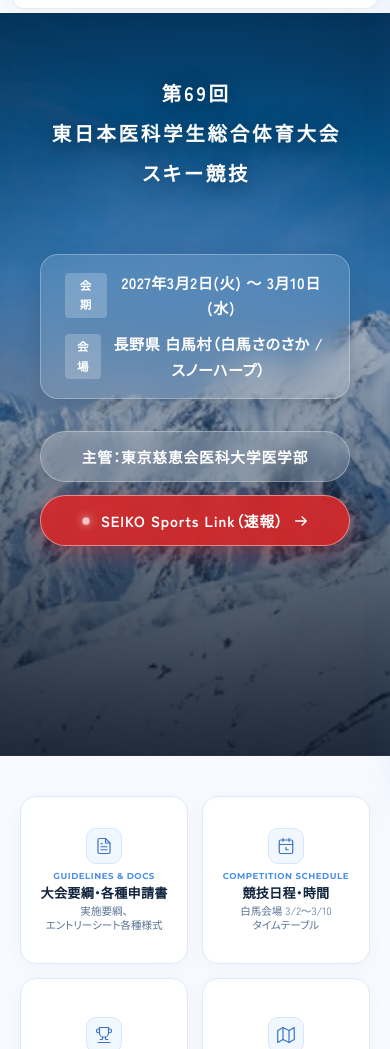
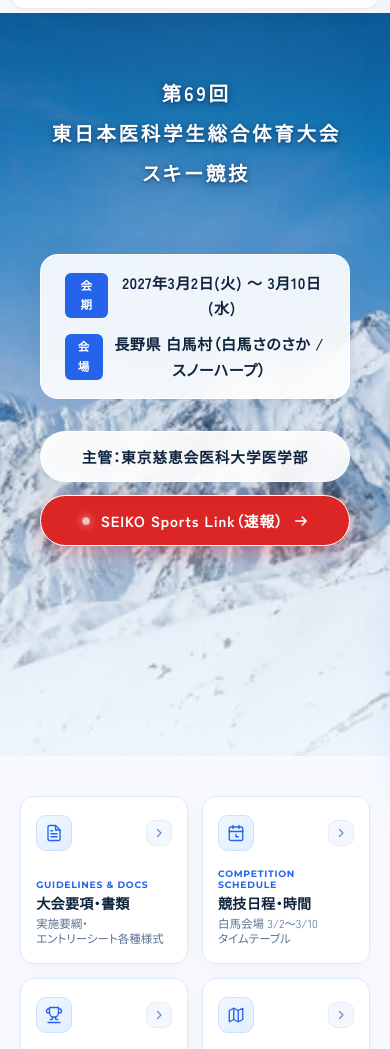
Before and after one commit to 69thtoitaiski/toitai69th, a plain HTML site: page index.html in a window 390 px wide. Shown: the part 51-1100 px from the top of the page. Drawn offline with Linux system fonts and the light colour scheme; no server answers.

Commit message:
feat(ui): カードアイコンおよびレイアウトをご指定時の状態に復元、メインビジュアルの暗さを一新し明るく爽やかな雪山グラデーションとフロストホワイトUIに刷新

```diff
--- a/assets/css/style.css
+++ b/assets/css/style.css
@@ -514,8 +514,7 @@ ul, ol {
 }
 
 /* ==========================================================================
-   Hero Section (Jiichiro Minimalist Style - Full Alpine Background)
-   Reference: https://www.jiichiro-shop.com
+   Hero Section (Bright & Luminous Alpine Ski Aesthetics)
    ========================================================================== */
 .hero {
   position: relative;
@@ -525,14 +524,14 @@ ul, ol {
   flex-direction: column;
   align-items: center;
   justify-content: flex-start;
-  background-color: #0c1f36;
+  background-color: #e8f4ff;
   background-image:
     linear-gradient(
       180deg,
-      rgba(11, 28, 51, 0.46) 0%,
-      rgba(18, 52, 98, 0.22) 35%,
-      rgba(11, 29, 54, 0.44) 65%,
-      rgba(8, 20, 38, 0.82) 100%
+      rgba(15, 45, 95, 0.22) 0%,
+      rgba(255, 255, 255, 0.0) 28%,
+      rgba(255, 255, 255, 0.0) 58%,
+      rgba(240, 247, 255, 0.90) 100%
     ),
     url('../images/hero-bg.png');
   background-position: center 28%;
@@ -543,12 +542,12 @@ ul, ol {
   text-align: center;
 }
 
-/* 繊細なビネットグラデーション（白銀の峰々の輝きを生かしつつ文字視認性を最大化） */
+/* 澄み渡る白銀の峰々と青空を輝かせる微細な光彩 */
 .hero::before {
   content: "";
   position: absolute;
   inset: 0;
-  background: radial-gradient(circle at 50% 42%, transparent 30%, rgba(6, 17, 32, 0.42) 100%);
+  background: radial-gradient(circle at 50% 25%, rgba(255, 255, 255, 0.12) 0%, transparent 60%);
   pointer-events: none;
 }
 
@@ -590,11 +589,13 @@ ul, ol {
   letter-spacing: 0.16em;
   color: #ffffff;
   line-height: 1.25;
-  text-shadow: 0 3px 22px rgba(6, 17, 32, 0.55);
+  text-shadow:
+    0 2px 10px rgba(10, 35, 75, 0.45),
+    0 1px 3px rgba(10, 35, 75, 0.55);
   padding-left: 0.16em; /* 広いトラッキングの視覚的センタリング補正 */
 }
 
-/* 4. 会期・会場：洗練されたフロストガラスバー */
+/* 4. 会期・会場：洗練されたフロストホワイトバー */
 .hero-meta-bar {
   display: inline-flex;
   align-items: center;
@@ -602,12 +603,12 @@ ul, ol {
   flex-wrap: wrap;
   gap: 0.6rem 1.6rem;
   padding: 0.75rem 2.2rem;
-  background: rgba(255, 255, 255, 0.12);
-  backdrop-filter: blur(14px);
-  -webkit-backdrop-filter: blur(14px);
-  border: 1px solid rgba(255, 255, 255, 0.28);
+  background: rgba(255, 255, 255, 0.90);
+  backdrop-filter: blur(16px);
+  -webkit-backdrop-filter: blur(16px);
+  border: 1.5px solid rgba(255, 255, 255, 0.95);
   border-radius: var(--radius-pill);
-  box-shadow: 0 8px 30px rgba(6, 17, 32, 0.2);
+  box-shadow: 0 8px 30px rgba(24, 60, 120, 0.12);
   margin-bottom: 2rem;
 }
 
@@ -616,7 +617,7 @@ ul, ol {
   align-items: center;
   gap: 0.65rem;
   font-size: 0.94rem;
-  color: #ffffff;
+  color: #10243e;
 }
 
 .hero-meta-label {
@@ -624,24 +625,24 @@ ul, ol {
   font-size: 0.72rem;
   font-weight: 700;
   letter-spacing: 0.08em;
-  padding: 0.18rem 0.6rem;
-  background: rgba(255, 255, 255, 0.22);
-  border-radius: 4px;
+  padding: 0.2rem 0.65rem;
+  background: #2563eb;
+  border-radius: 6px;
   color: #ffffff;
 }
 
 .hero-meta-val {
-  font-weight: 600;
+  font-weight: 700;
   letter-spacing: 0.04em;
-  color: #ffffff;
+  color: #10243e;
 }
 
 .hero-meta-divider {
-  color: rgba(255, 255, 255, 0.4);
+  color: #bfdbfe;
   font-weight: 300;
 }
 
-/* 5. ミニマルアクション行（主管カプセル & SEIKO速報ガラスピル） */
+/* 5. ミニマルアクション行（主管カプセル & SEIKO速報ピル） */
 .hero-actions {
   display: flex;
   align-items: center;
@@ -654,16 +655,16 @@ ul, ol {
   display: inline-flex;
   align-items: center;
   padding: 0.75rem 1.8rem;
-  background: rgba(255, 255, 255, 0.14);
+  background: rgba(255, 255, 255, 0.90);
   backdrop-filter: blur(12px);
   -webkit-backdrop-filter: blur(12px);
-  border: 1px solid rgba(255, 255, 255, 0.32);
+  border: 1.5px solid rgba(255, 255, 255, 0.95);
   border-radius: var(--radius-pill);
-  color: #ffffff;
+  color: #10243e;
   font-size: 0.92rem;
-  font-weight: 600;
+  font-weight: 700;
   letter-spacing: 0.06em;
-  box-shadow: 0 4px 16px rgba(6, 17, 32, 0.15);
+  box-shadow: 0 4px 18px rgba(24, 60, 120, 0.1);
 }
 
 .hero-btn-seiko {
@@ -671,25 +672,22 @@ ul, ol {
   align-items: center;
   gap: 0.65rem;
   padding: 0.75rem 2rem;
-  background: rgba(220, 38, 38, 0.88);
-  backdrop-filter: blur(10px);
-  -webkit-backdrop-filter: blur(10px);
-  border: 1px solid rgba(255, 255, 255, 0.45);
+  background: #dc2626;
+  border: 1.5px solid #ffffff;
   border-radius: var(--radius-pill);
   color: #ffffff !important;
   font-size: 0.92rem;
   font-weight: 700;
   letter-spacing: 0.06em;
   text-decoration: none;
-  box-shadow: 0 6px 22px rgba(220, 38, 38, 0.38);
+  box-shadow: 0 6px 20px rgba(220, 38, 38, 0.35);
   transition: all 0.28s cubic-bezier(0.16, 1, 0.3, 1);
 }
 
 .hero-btn-seiko:hover {
-  background: #dc2626;
+  background: #b91c1c;
   transform: translateY(-2px);
-  box-shadow: 0 10px 28px rgba(220, 38, 38, 0.52);
-  border-color: #ffffff;
+  box-shadow: 0 8px 24px rgba(220, 38, 38, 0.45);
 }
 
 .hero-live-dot {
@@ -1014,18 +1012,17 @@ ul, ol {
   aspect-ratio: 1 / 1;
   background-color: #ffffff;
   border: 1px solid #dcebfa;
-  border-radius: 20px !important;
-  padding: 1.6rem 1.25rem;
+  border-radius: 18px !important;
+  padding: 1.75rem 1.45rem 1.5rem;
   box-shadow: 0 4px 20px rgba(18, 48, 92, 0.04);
   display: flex;
   flex-direction: column;
-  align-items: center;
-  justify-content: center;
-  text-align: center;
+  justify-content: space-between;
   text-decoration: none;
   transition: all 0.28s cubic-bezier(0.16, 1, 0.3, 1);
   position: relative;
   overflow: hidden;
+  text-align: left;
 }
 
 .quick-link-card::before {
@@ -1053,19 +1050,19 @@ ul, ol {
 .quick-link-header {
   display: flex;
   align-items: center;
-  justify-content: center;
+  justify-content: space-between;
   width: 100%;
-  margin-bottom: 0.85rem;
-}
-
-/* 洗練された大人っぽいアイコンコンテナ（完全中央配置） */
+  margin-bottom: 1rem;
+}
+
+/* 大人っぽい洗練されたアイコンコンテナ（左上配置・ライトブルースクワークル） */
 .card-icon-mature {
   width: 48px;
   height: 48px;
   border-radius: 14px;
-  background: #f1f7fe;
-  border: 1px solid #d6e8fc;
-  color: #3b74c4;
+  background: linear-gradient(135deg, #f0f7ff 0%, #e2effe 100%);
+  border: 1px solid #cce2fd;
+  color: #2563eb;
   display: flex;
   align-items: center;
   justify-content: center;
@@ -1088,63 +1085,61 @@ ul, ol {
   box-shadow: 0 6px 16px rgba(37, 99, 235, 0.25);
 }
 
+/* 右上の矢印ボタン（角丸スクワークル・淡いボーダー） */
 .card-arrow-icon {
-  position: absolute;
-  top: 0.85rem;
-  right: 0.85rem;
-  width: 28px;
-  height: 28px;
-  border-radius: 50%;
-  border: 1px solid #e1edfc;
+  width: 32px;
+  height: 32px;
+  border-radius: 9px !important;
+  background-color: #f4f8fe;
+  border: 1px solid #e1edf8;
   display: flex;
   align-items: center;
   justify-content: center;
-  color: #8da4be;
+  color: #5a92d6;
   transition: all 0.25s ease;
-  background: #ffffff;
   flex-shrink: 0;
 }
 
 .quick-link-card:hover .card-arrow-icon {
+  background-color: #2563eb;
   border-color: #2563eb;
-  color: #2563eb;
-  transform: translate(2px, -2px);
+  color: #ffffff;
+  transform: translateX(3px);
 }
 
 .quick-link-text {
   display: flex;
   flex-direction: column;
-  align-items: center;
-  justify-content: center;
-  text-align: center;
+  justify-content: flex-end;
   width: 100%;
+  text-align: left;
 }
 
 .quick-link-en {
   font-family: var(--font-en);
-  font-size: 0.65rem;
+  font-size: 0.68rem;
   font-weight: 700;
-  letter-spacing: 0.12em;
-  color: #4b8ee6;
+  letter-spacing: 0.14em;
+  color: #2563eb;
   text-transform: uppercase;
   margin-bottom: 0.35rem;
   display: block;
   line-height: 1.35;
-  text-align: center;
   white-space: nowrap;
+  text-align: left;
 }
 
 .quick-link-title,
 .quick-link-text h3 {
-  font-size: clamp(0.98rem, 1.2vw, 1.15rem);
+  font-size: clamp(1.02rem, 1.2vw, 1.15rem);
   font-weight: 700;
   color: #10243e;
-  margin-bottom: 0.35rem;
+  margin-bottom: 0.4rem;
   letter-spacing: 0.02em;
   line-height: 1.35;
-  text-align: center;
   white-space: nowrap;
   transition: color 0.2s ease;
+  text-align: left;
 }
 
 .quick-link-card:hover .quick-link-title {
@@ -1153,36 +1148,36 @@ ul, ol {
 
 .quick-link-desc,
 .quick-link-text p {
-  font-size: 0.78rem;
+  font-size: 0.8rem;
   color: #587597;
-  line-height: 1.45;
+  line-height: 1.5;
   word-break: auto-phrase;
   margin: 0;
-  text-align: center;
+  text-align: left;
 }
 
 @media (max-width: 640px) {
   .quick-links-grid {
     grid-template-columns: repeat(2, 1fr);
     gap: 0.85rem;
-    margin-top: 1.5rem;
-    margin-bottom: 2rem;
+    margin-top: 1.8rem;
+    margin-bottom: 2.2rem;
   }
 
   .quick-link-card {
     aspect-ratio: 1 / 1;
-    min-height: 155px;
-    padding: 0.85rem 0.6rem !important;
-    border-radius: 16px !important;
+    min-height: 165px;
+    padding: 1.15rem 0.95rem 1rem !important;
+    border-radius: 14px !important;
     display: flex;
     flex-direction: column;
-    align-items: center;
-    justify-content: center;
-    text-align: center;
+    justify-content: space-between;
+    text-align: left;
   }
 
   .quick-link-header {
     margin-bottom: 0.45rem;
+    justify-content: space-between;
   }
 
   .card-icon-mature {
@@ -1197,35 +1192,49 @@ ul, ol {
   }
 
   .card-arrow-icon {
-    display: none;
+    width: 26px;
+    height: 26px;
+    border-radius: 7px;
+    display: flex;
+    align-items: center;
+    justify-content: center;
+  }
+
+  .card-arrow-icon svg {
+    width: 12px;
+    height: 12px;
+  }
+
+  .quick-link-text {
+    text-align: left;
   }
 
   .quick-link-en {
-    font-size: 0.54rem;
-    letter-spacing: 0.06em;
-    margin-bottom: 0.15rem;
+    font-size: 0.58rem;
+    letter-spacing: 0.08em;
+    margin-bottom: 0.2rem;
     line-height: 1.2;
     white-space: normal;
-    text-align: center;
+    text-align: left;
   }
 
   .quick-link-title,
   .quick-link-text h3 {
-    font-size: 0.82rem;
-    margin-bottom: 0.2rem;
+    font-size: 0.88rem;
+    margin-bottom: 0.25rem;
     line-height: 1.3;
     white-space: normal;
-    text-align: center;
+    text-align: left;
   }
 
   .quick-link-desc,
   .quick-link-text p {
-    font-size: 0.66rem;
-    line-height: 1.3;
+    font-size: 0.72rem;
+    line-height: 1.35;
     color: #587394;
     display: block !important;
     word-break: auto-phrase;
-    text-align: center;
+    text-align: left;
   }
 }
 
--- a/index.html
+++ b/index.html
@@ -5,7 +5,7 @@
   <meta name="viewport" content="width=device-width, initial-scale=1.0">
   <title>第69回 東日本医科学生総合体育大会 スキー競技 公式サイト</title>
   <meta name="description" content="第69回 東日本医科学生総合体育大会 冬季大会 スキー競技（東医体スキー競技）の公式ホームページです。会期：2027年3月2日〜10日、会場：White Resort 白馬さのさか・白馬クロスカントリー競技場(スノーハープ)。大会要項、日程、リザルトをご案内します。">
-  <link rel="stylesheet" href="assets/css/style.css?v=20270115_hero_symmetric">
+  <link rel="stylesheet" href="assets/css/style.css?v=20270115_bright_cards">
   <link rel="preconnect" href="https://fonts.googleapis.com">
   <link rel="preconnect" href="https://fonts.gstatic.com" crossorigin>
   <link href="https://fonts.googleapis.com/css2?family=Montserrat:wght@600;700;800;900&family=Noto+Sans+JP:wght@400;500;700;800;900&family=Zen+Kaku+Gothic+New:wght@400;500;700;900&display=swap" rel="stylesheet">
@@ -139,11 +139,11 @@
     <!-- 重要リンク（正方形アイコンカード - 洗練された大人っぽいデザイン） -->
     <div class="container">
       <div class="quick-links-grid">
-        <!-- カード1: 大会要綱・各種申請書 -->
+        <!-- カード1: 大会要項・書類 -->
         <a href="documents.html" class="quick-link-card">
           <div class="quick-link-header">
             <div class="card-icon-mature">
-              <svg viewBox="0 0 24 24" fill="none" stroke="currentColor" stroke-width="1.6" stroke-linecap="round" stroke-linejoin="round">
+              <svg viewBox="0 0 24 24" fill="none" stroke="currentColor" stroke-width="1.8" stroke-linecap="round" stroke-linejoin="round">
                 <path d="M14 2H6a2 2 0 0 0-2 2v16a2 2 0 0 0 2 2h12a2 2 0 0 0 2-2V8z"></path>
                 <polyline points="14 2 14 8 20 8"></polyline>
                 <line x1="16" y1="13" x2="8" y2="13"></line>
@@ -152,13 +152,13 @@
               </svg>
             </div>
             <span class="card-arrow-icon">
-              <svg width="14" height="14" fill="none" stroke="currentColor" stroke-width="2.5" viewBox="0 0 24 24"><path stroke-linecap="round" stroke-linejoin="round" d="M7 17L17 7M17 7H7M17 7V17"/></svg>
+              <svg width="14" height="14" fill="none" stroke="currentColor" stroke-width="2.5" viewBox="0 0 24 24"><path stroke-linecap="round" stroke-linejoin="round" d="M9 5l7 7-7 7"/></svg>
             </span>
           </div>
           <div class="quick-link-text">
             <span class="quick-link-en">GUIDELINES &amp; DOCS</span>
-            <h3 class="quick-link-title"><span class="text-nowrap">大会要綱・各種申請書</span></h3>
-            <p class="quick-link-desc"><span class="text-nowrap">実施要綱、</span><span class="text-nowrap">エントリーシート各種様式</span></p>
+            <h3 class="quick-link-title"><span class="text-nowrap">大会要項・書類</span></h3>
+            <p class="quick-link-desc"><span class="text-nowrap">実施要綱・</span><span class="text-nowrap">エントリーシート各種様式</span></p>
           </div>
         </a>
 
@@ -166,7 +166,7 @@
         <a href="schedule.html" class="quick-link-card">
           <div class="quick-link-header">
             <div class="card-icon-mature">
-              <svg viewBox="0 0 24 24" fill="none" stroke="currentColor" stroke-width="1.6" stroke-linecap="round" stroke-linejoin="round">
+              <svg viewBox="0 0 24 24" fill="none" stroke="currentColor" stroke-width="1.8" stroke-linecap="round" stroke-linejoin="round">
                 <rect x="3" y="4" width="18" height="18" rx="2" ry="2"></rect>
                 <line x1="16" y1="2" x2="16" y2="6"></line>
                 <line x1="8" y1="2" x2="8" y2="6"></line>
@@ -175,7 +175,7 @@
               </svg>
             </div>
             <span class="card-arrow-icon">
-              <svg width="14" height="14" fill="none" stroke="currentColor" stroke-width="2.5" viewBox="0 0 24 24"><path stroke-linecap="round" stroke-linejoin="round" d="M7 17L17 7M17 7H7M17 7V17"/></svg>
+              <svg width="14" height="14" fill="none" stroke="currentColor" stroke-width="2.5" viewBox="0 0 24 24"><path stroke-linecap="round" stroke-linejoin="round" d="M9 5l7 7-7 7"/></svg>
             </span>
           </div>
           <div class="quick-link-text">
@@ -189,7 +189,7 @@
         <a href="results.html" class="quick-link-card">
           <div class="quick-link-header">
             <div class="card-icon-mature">
-              <svg viewBox="0 0 24 24" fill="none" stroke="currentColor" stroke-width="1.6" stroke-linecap="round" stroke-linejoin="round">
+              <svg viewBox="0 0 24 24" fill="none" stroke="currentColor" stroke-width="1.8" stroke-linecap="round" stroke-linejoin="round">
                 <path d="M6 9H4.5a2.5 2.5 0 0 1 0-5H6"></path>
                 <path d="M18 9h1.5a2.5 2.5 0 0 0 0-5H18"></path>
                 <path d="M4 22h16"></path>
@@ -199,7 +199,7 @@
               </svg>
             </div>
             <span class="card-arrow-icon">
-              <svg width="14" height="14" fill="none" stroke="currentColor" stroke-width="2.5" viewBox="0 0 24 24"><path stroke-linecap="round" stroke-linejoin="round" d="M7 17L17 7M17 7H7M17 7V17"/></svg>
+              <svg width="14" height="14" fill="none" stroke="currentColor" stroke-width="2.5" viewBox="0 0 24 24"><path stroke-linecap="round" stroke-linejoin="round" d="M9 5l7 7-7 7"/></svg>
             </span>
           </div>
           <div class="quick-link-text">
@@ -213,14 +213,14 @@
         <a href="documents.html#courses" class="quick-link-card">
           <div class="quick-link-header">
             <div class="card-icon-mature">
-              <svg viewBox="0 0 24 24" fill="none" stroke="currentColor" stroke-width="1.6" stroke-linecap="round" stroke-linejoin="round">
-                <polygon points="1 6 1 22 8 18 16 22 23 18 23 2 16 6 8 2 1 6"></polygon>
-                <line x1="8" y1="2" x2="8" y2="18"></line>
-                <line x1="16" y1="6" x2="16" y2="22"></line>
+              <svg viewBox="0 0 24 24" fill="none" stroke="currentColor" stroke-width="1.8" stroke-linecap="round" stroke-linejoin="round">
+                <polygon points="3 6 9 3 15 6 21 3 21 18 15 21 9 18 3 21"></polygon>
+                <line x1="9" y1="3" x2="9" y2="18"></line>
+                <line x1="15" y1="6" x2="15" y2="21"></line>
               </svg>
             </div>
             <span class="card-arrow-icon">
-              <svg width="14" height="14" fill="none" stroke="currentColor" stroke-width="2.5" viewBox="0 0 24 24"><path stroke-linecap="round" stroke-linejoin="round" d="M7 17L17 7M17 7H7M17 7V17"/></svg>
+              <svg width="14" height="14" fill="none" stroke="currentColor" stroke-width="2.5" viewBox="0 0 24 24"><path stroke-linecap="round" stroke-linejoin="round" d="M9 5l7 7-7 7"/></svg>
             </span>
           </div>
           <div class="quick-link-text">
@@ -445,20 +445,20 @@
           <a href="documents.html" class="quick-link-card">
             <div class="quick-link-header">
               <div class="card-icon-mature">
-                <svg viewBox="0 0 24 24" fill="none" stroke="currentColor" stroke-width="1.6" stroke-linecap="round" stroke-linejoin="round">
+                <svg viewBox="0 0 24 24" fill="none" stroke="currentColor" stroke-width="1.8" stroke-linecap="round" stroke-linejoin="round">
                   <path d="M16 4h2a2 2 0 0 1 2 2v14a2 2 0 0 1-2 2H6a2 2 0 0 1-2-2V6a2 2 0 0 1 2-2h2"></path>
                   <rect x="8" y="2" width="8" height="4" rx="1" ry="1"></rect>
                   <path d="M9 14l2 2 4-4"></path>
                 </svg>
               </div>
               <span class="card-arrow-icon">
-                <svg width="14" height="14" fill="none" stroke="currentColor" stroke-width="2.5" viewBox="0 0 24 24"><path stroke-linecap="round" stroke-linejoin="round" d="M7 17L17 7M17 7H7M17 7V17"/></svg>
+                <svg width="14" height="14" fill="none" stroke="currentColor" stroke-width="2.5" viewBox="0 0 24 24"><path stroke-linecap="round" stroke-linejoin="round" d="M9 5l7 7-7 7"/></svg>
               </span>
             </div>
             <div class="quick-link-text">
               <span class="quick-link-en">REQUIRED FORMS</span>
               <h3 class="quick-link-title"><span class="text-nowrap">参加誓約書・健康調査票</span></h3>
-              <p class="quick-link-desc"><span class="text-nowrap">選手全員の提出が必須の</span><span class="text-nowrap">指定様式</span></p>
+              <p class="quick-link-desc"><span class="text-nowrap">選手全員の提出が必須の指定様式</span></p>
             </div>
           </a>
 
@@ -466,19 +466,19 @@
           <a href="schedule.html#access" class="quick-link-card">
             <div class="quick-link-header">
               <div class="card-icon-mature">
-                <svg viewBox="0 0 24 24" fill="none" stroke="currentColor" stroke-width="1.6" stroke-linecap="round" stroke-linejoin="round">
-                  <circle cx="12" cy="12" r="10"></circle>
-                  <polygon points="16.24 7.76 14.12 14.12 7.76 16.24 9.88 9.88 16.24 7.76"></polygon>
+                <svg viewBox="0 0 24 24" fill="none" stroke="currentColor" stroke-width="1.8" stroke-linecap="round" stroke-linejoin="round">
+                  <path d="M21 10c0 7-9 13-9 13s-9-6-9-13a9 9 0 0 1 18 0z"></path>
+                  <circle cx="12" cy="10" r="3"></circle>
                 </svg>
               </div>
               <span class="card-arrow-icon">
-                <svg width="14" height="14" fill="none" stroke="currentColor" stroke-width="2.5" viewBox="0 0 24 24"><path stroke-linecap="round" stroke-linejoin="round" d="M7 17L17 7M17 7H7M17 7V17"/></svg>
+                <svg width="14" height="14" fill="none" stroke="currentColor" stroke-width="2.5" viewBox="0 0 24 24"><path stroke-linecap="round" stroke-linejoin="round" d="M9 5l7 7-7 7"/></svg>
               </span>
             </div>
             <div class="quick-link-text">
               <span class="quick-link-en">ACCESS &amp; PARKING</span>
               <h3 class="quick-link-title"><span class="text-nowrap">会場アクセス・駐車場</span></h3>
-              <p class="quick-link-desc"><span class="text-nowrap">さのさか / スノーハープ</span><span class="text-nowrap">交通案内</span></p>
+              <p class="quick-link-desc"><span class="text-nowrap">さのさか / スノーハープ交通案内</span></p>
             </div>
           </a>
 
@@ -486,20 +486,19 @@
           <a href="results.html#archive" class="quick-link-card">
             <div class="quick-link-header">
               <div class="card-icon-mature">
-                <svg viewBox="0 0 24 24" fill="none" stroke="currentColor" stroke-width="1.6" stroke-linecap="round" stroke-linejoin="round">
-                  <path d="M4 19.5v-15A2.5 2.5 0 0 1 6.5 2H20v20H6.5a2.5 2.5 0 0 1-2.5-2.5Z"></path>
-                  <line x1="8" y1="7" x2="16" y2="7"></line>
-                  <line x1="8" y1="11" x2="16" y2="11"></line>
+                <svg viewBox="0 0 24 24" fill="none" stroke="currentColor" stroke-width="1.8" stroke-linecap="round" stroke-linejoin="round">
+                  <circle cx="12" cy="8" r="6"></circle>
+                  <path d="M15.477 12.89 17 22l-5-3-5 3 1.523-9.11"></path>
                 </svg>
               </div>
               <span class="card-arrow-icon">
-                <svg width="14" height="14" fill="none" stroke="currentColor" stroke-width="2.5" viewBox="0 0 24 24"><path stroke-linecap="round" stroke-linejoin="round" d="M7 17L17 7M17 7H7M17 7V17"/></svg>
+                <svg width="14" height="14" fill="none" stroke="currentColor" stroke-width="2.5" viewBox="0 0 24 24"><path stroke-linecap="round" stroke-linejoin="round" d="M9 5l7 7-7 7"/></svg>
               </span>
             </div>
             <div class="quick-link-text">
               <span class="quick-link-en">PAST ARCHIVE</span>
               <h3 class="quick-link-title"><span class="text-nowrap">歴代大会リザルト記録</span></h3>
-              <p class="quick-link-desc"><span class="text-nowrap">過去大会の公式記録</span><span class="text-nowrap">アーカイブ集</span></p>
+              <p class="quick-link-desc"><span class="text-nowrap">過去大会の公式記録アーカイブ集</span></p>
             </div>
           </a>
 
@@ -507,18 +506,20 @@
           <a href="https://sanosaka.jp/" target="_blank" rel="noopener noreferrer" class="quick-link-card">
             <div class="quick-link-header">
               <div class="card-icon-mature">
-                <svg viewBox="0 0 24 24" fill="none" stroke="currentColor" stroke-width="1.6" stroke-linecap="round" stroke-linejoin="round">
-                  <path d="m8 3 4 8 5-5 5 15H2L8 3z"></path>
+                <svg viewBox="0 0 24 24" fill="none" stroke="currentColor" stroke-width="1.8" stroke-linecap="round" stroke-linejoin="round">
+                  <path d="M18 13v6a2 2 0 0 1-2 2H5a2 2 0 0 1-2-2V8a2 2 0 0 1 2-2h6"></path>
+                  <polyline points="15 3 21 3 21 9"></polyline>
+                  <line x1="10" y1="14" x2="21" y2="3"></line>
                 </svg>
               </div>
               <span class="card-arrow-icon">
-                <svg width="14" height="14" fill="none" stroke="currentColor" stroke-width="2.5" viewBox="0 0 24 24"><path stroke-linecap="round" stroke-linejoin="round" d="M7 17L17 7M17 7H7M17 7V17"/></svg>
+                <svg width="14" height="14" fill="none" stroke="currentColor" stroke-width="2.5" viewBox="0 0 24 24"><path stroke-linecap="round" stroke-linejoin="round" d="M9 5l7 7-7 7"/></svg>
               </span>
             </div>
             <div class="quick-link-text">
               <span class="quick-link-en">OFFICIAL RESORT</span>
               <h3 class="quick-link-title"><span class="text-nowrap">White Resort 白馬さのさか</span></h3>
-              <p class="quick-link-desc"><span class="text-nowrap">ゲレンデ状況・</span><span class="text-nowrap">リフト運行案内</span></p>
+              <p class="quick-link-desc"><span class="text-nowrap">ゲレンデ状況・リフト運行案内</span></p>
             </div>
           </a>
         </div>
```
Also changed, not shown: documents.html (+1 -1 lines), news.html (+1 -1 lines), results.html (+1 -1 lines), schedule.html (+1 -1 lines).
